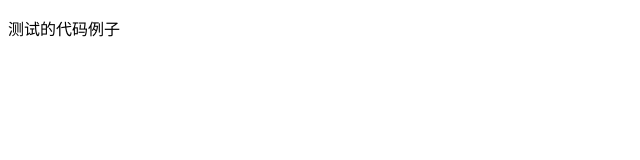
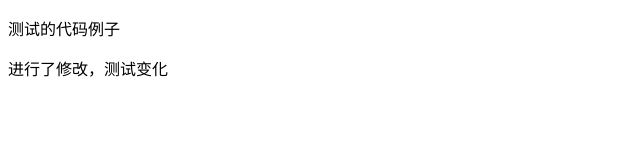
Before and after one commit to diqiudiguo1/git-demo, a plain HTML site: page test.html in a window 1280 px wide. Shown: the whole page, without its empty margins (0-640 px from the left). Drawn offline with Linux system fonts and the light colour scheme.

Commit message:
这是再一次修改

```diff
--- a/test.html
+++ b/test.html
@@ -8,6 +8,7 @@
 
 <body>
     <P>测试的代码例子</P>
+    <p>进行了修改，测试变化</p>
 </body>
 
 </html>
```
